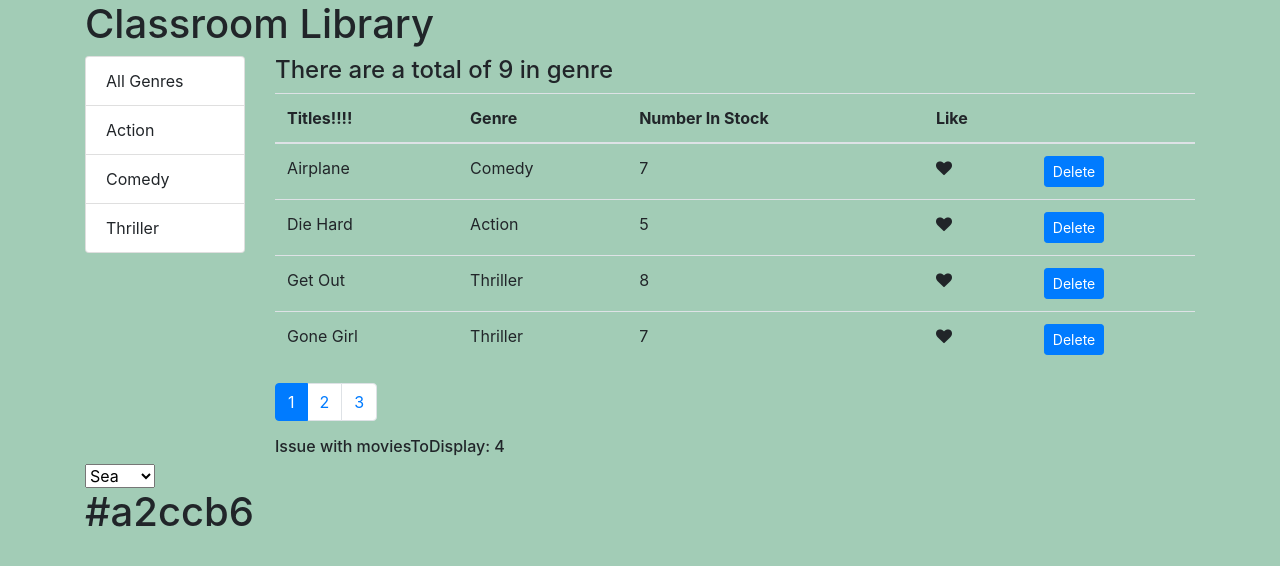
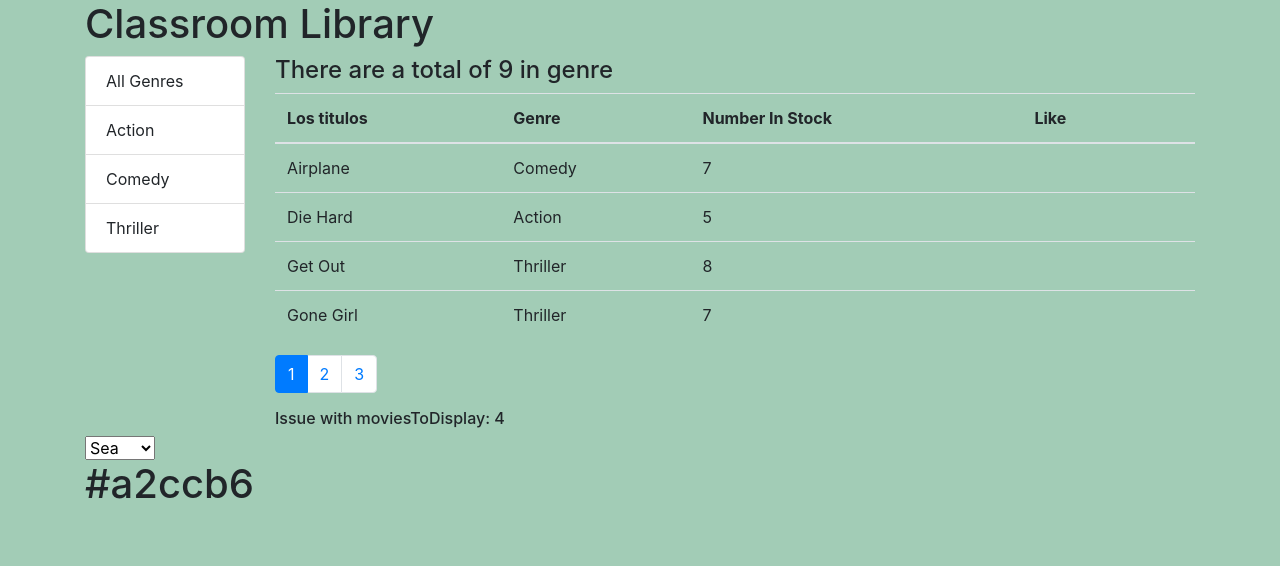
Before and after one commit to baboettcher/classroom-library, a React (Create React App) app: page / in a window 1280 px wide. Shown: the top 566 px of the page. Built offline with nearby package versions, Linux system fonts and the light colour scheme.

Commit message:
refactor fakeTitleService to fakeColumnService

```diff
--- a/src/components/Movies.jsx
+++ b/src/components/Movies.jsx
@@ -1,5 +1,4 @@
 import React, { Component } from "react";
-// import Like from "./common/like";
 import _ from "lodash";
 import Pagination from "./common/pagination";
 import ListGroup from "./common/listGroup";
@@ -7,13 +6,13 @@ import MoviesTable from "./moviesTable";
 import { paginate } from "../utils/paginate";
 import { getMovies } from "../services/fakeMovieService";
 import { getGenres } from "../services/fakeGenreService";
-import { getTitles } from "../services/fakeTitlesService";
+import { getColumns } from "../services/fakeColumnService";
 
 class Movies extends Component {
   state = {
     movies: [],
     genres: [],
-    titles: [],
+    columns: [],
     currentPage: 1,
     pageSize: 4,
     selectedGenreFilter: {},
@@ -25,7 +24,7 @@ class Movies extends Component {
     this.setState({
       movies: getMovies(),
       genres: [{ _id: "", name: "All Genres" }, ...getGenres()],
-      titles: [...getTitles()]
+      columns: [...getColumns()]
     });
   }
 
@@ -70,7 +69,7 @@ class Movies extends Component {
     const {
       movies,
       genres,
-      titles,
+      columns,
       selectedGenreFilter,
       currentPage,
       pageSize,
@@ -96,32 +95,6 @@ class Movies extends Component {
     if (movies.length === 0) {
       return <p>No movies to display</p>;
     }
-    // NEXT" Wher eis the issue with passing data and data To Display
-    // also need to pass delete function
-    /*
-        const currentMovies = movies
-          ? moviesToDisplay.map((m, i) => {
-            return (
-              <tr key={m._id}>
-                <td>{m.title}</td>
-                <td>{m.genre.name}</td>
-                <td>{m.numberInStock}</td>
-                <td onClick={() => this.handleLike(m)}>
-                  <Like liked={m.liked} />
-                </td>
-                <td>
-                  <button
-                    onClick={() => this.handleDelete(m._id)}
-                    type="button"
-                    className="btn btn-primary btn-sm"
-                  >
-                    Delete
-                    </button>
-                </td>
-              </tr>
-            );
-          })
-          : null; */
 
     return (
       <div className="row">
@@ -138,7 +111,14 @@ class Movies extends Component {
             genre
           </h4>
 
-          <MoviesTable onSort={this.handleSort} sortColumn={sortColumn} data={movies} dataToDisplay={moviesToDisplay} titles={titles} />
+          <MoviesTable
+            data={movies}
+            dataToDisplay={moviesToDisplay}
+            onSort={this.handleSort}
+            sortColumn={sortColumn}
+            columns={columns}
+            onDelete={this.handleDelete}
+            onLike={this.handleLike} />
 
           <Pagination
             totalItemCount={moviesLength}
--- a/src/components/common/tableBody.jsx
+++ b/src/components/common/tableBody.jsx
@@ -1,34 +1,44 @@
 import React, { Component } from "react";
+import _ from "lodash"
 import Like from "./like";
 import PropTypes from "prop-types";
 
-// MONDAY! - Next: move the data pieces here from movies
 class TableBody extends Component {
 
   render() {
-    const { data, dataToDisplay } = this.props
-    console.log("data", data)
-    console.log("dataToDisplay", dataToDisplay)
+    const { data, dataToDisplay, onDelete, onLike, columns } = this.props
 
+    // Get rid of titles array and use columns
+    // then create content property and add likes
+
+
+    console.log("columns---->", columns)
     const currentMovies = data
-      ? dataToDisplay.map((m) => {
+      ? dataToDisplay.map((item, i) => {
+        // console.log(i, m)
         return (
-          <tr key={m._id}>
-            <td>{m.title}</td>
-            <td>{m.genre.name}</td>
-            <td>{m.numberInStock}</td>
-            <td onClick={() => this.handleLike(m)}>
-              <Like liked={m.liked} />
+          <tr key={i}>
+            {columns.map((column) => {
+              return (
+                <td>{_.get(item, column.path)}</td>
+              )
+            })}
+
+            {/*
+            <td onClick={() => onLike(item)}>
+              <Like liked={item[columns[3].path]} />
             </td>
             <td>
               <button
-                onClick={() => this.handleDelete(m._id)}
+                onClick={() => onDelete(item._id)}
                 type="button"
                 className="btn btn-primary btn-sm"
               >
                 Delete
               </button>
             </td>
+ */}
+
           </tr>
         );
       })
@@ -46,3 +56,29 @@ TableBody.propTypes = {
 
 
 export default TableBody;
+
+/*
+const currentMovies = data
+? dataToDisplay.map((m) => {
+  return (
+    <tr key={m._id}>
+      <td>{m.title}</td>
+      <td>{m.genre.name}</td>
+      <td>{m.numberInStock}</td>
+      <td onClick={() => onLike(m)}>
+        <Like liked={m.liked} />
+      </td>
+      <td>
+        <button
+          onClick={() => onDelete(m._id)}
+          type="button"
+          className="btn btn-primary btn-sm"
+        >
+          Delete
+        </button>
+      </td>
+    </tr>
+  );
+})
+: null;
+ */
--- a/src/components/common/tableHeader.jsx
+++ b/src/components/common/tableHeader.jsx
@@ -3,7 +3,6 @@ import PropTypes from "prop-types";
 
 class TableHeader extends Component {
 
-  // move raiseSort insert below
   raiseSort = (path) => {
     const { onSort } = this.props
     const sortColumnTemp = { ...this.props.sortColumn } // to not mutate
@@ -17,11 +16,11 @@ class TableHeader extends Component {
   }
 
   render() {
-    const { titlesArray } = this.props
-    const headers = titlesArray.map(title => {
+    const { columns } = this.props
+    const headers = columns.map(column => {
       return (
-        <th key={title.path || title.key} scope="col" onClick={() => this.raiseSort(title.path)}>
-          {title.name}
+        <th key={column.path || column.key} scope="col" onClick={() => this.raiseSort(column.path)}>
+          {column.name}
         </th>)
     })
     return (
@@ -36,9 +35,8 @@ class TableHeader extends Component {
 
 
 TableHeader.propTypes = {
-  titlesArray: PropTypes.array.isRequired,
-  onSort: PropTypes.func.isRequired,
-  sortColumn: PropTypes.object.isRequired
+  sortColumn: PropTypes.object.isRequired,
+  onSort: PropTypes.func.isRequired
 };
 
 
--- a/src/components/moviesTable.jsx
+++ b/src/components/moviesTable.jsx
@@ -2,15 +2,18 @@ import React, { Component } from "react";
 import TableHeader from "./common/tableHeader"
 import TableBody from "./common/tableBody"
 
+class MoviesTable extends Component {
 
-class MoviesTable extends Component {
   render() {
-    const { titles } = this.props
-    const { data, dataToDisplay, onSort, sortColumn } = this.props;
+    const { data, dataToDisplay, onSort, onDelete, onLike, columns, sortColumn } = this.props;
+
+    console.log("columns:", columns)
+    console.log("sortColumn:", sortColumn)
+
     return (
       <table className="table">
-        <TableHeader titlesArray={titles} onSort={onSort} sortColumn={sortColumn} />
-        <TableBody data={data} dataToDisplay={dataToDisplay} />
+        <TableHeader columns={columns} onSort={onSort} sortColumn={sortColumn} />
+        <TableBody data={data} columns={columns} dataToDisplay={dataToDisplay} onDelete={onDelete} onLike={onLike} sortColumn={sortColumn} />
       </table>
     )
   }
--- /dev/null
+++ b/src/services/fakeColumnService.js
@@ -0,0 +1,29 @@
+const columns = [{
+  name: "Los titulos",
+  path: "title",
+  content: ""
+},
+{
+  name: "Genre",
+  path: "genre.name",
+  content: ""
+},
+{
+  name: "Number In Stock",
+  path: "numberInStock",
+  content: ""
+},
+{
+  name: "Like",
+  path: "like",
+  content: ""
+},
+{
+  key: "delete",
+  content: ""
+}
+]
+
+export function getColumns() {
+  return columns.filter(c => c);
+}
--- a/src/services/fakeTitlesService.js
+++ /dev/null
@@ -1,24 +0,0 @@
-const titles = [{
-    name: "Titles!!!!",
-    path: "title"
-  },
-  {
-    name: "Genre",
-    path: "genre.name"
-  },
-  {
-    name: "Number In Stock",
-    path: "numberInStock"
-  },
-  {
-    name: "Like",
-    path: "like"
-  },
-  {
-    key: "delete"
-  }
-]
-
-export function getTitles() {
-  return titles.filter(t => t);
-}
```
